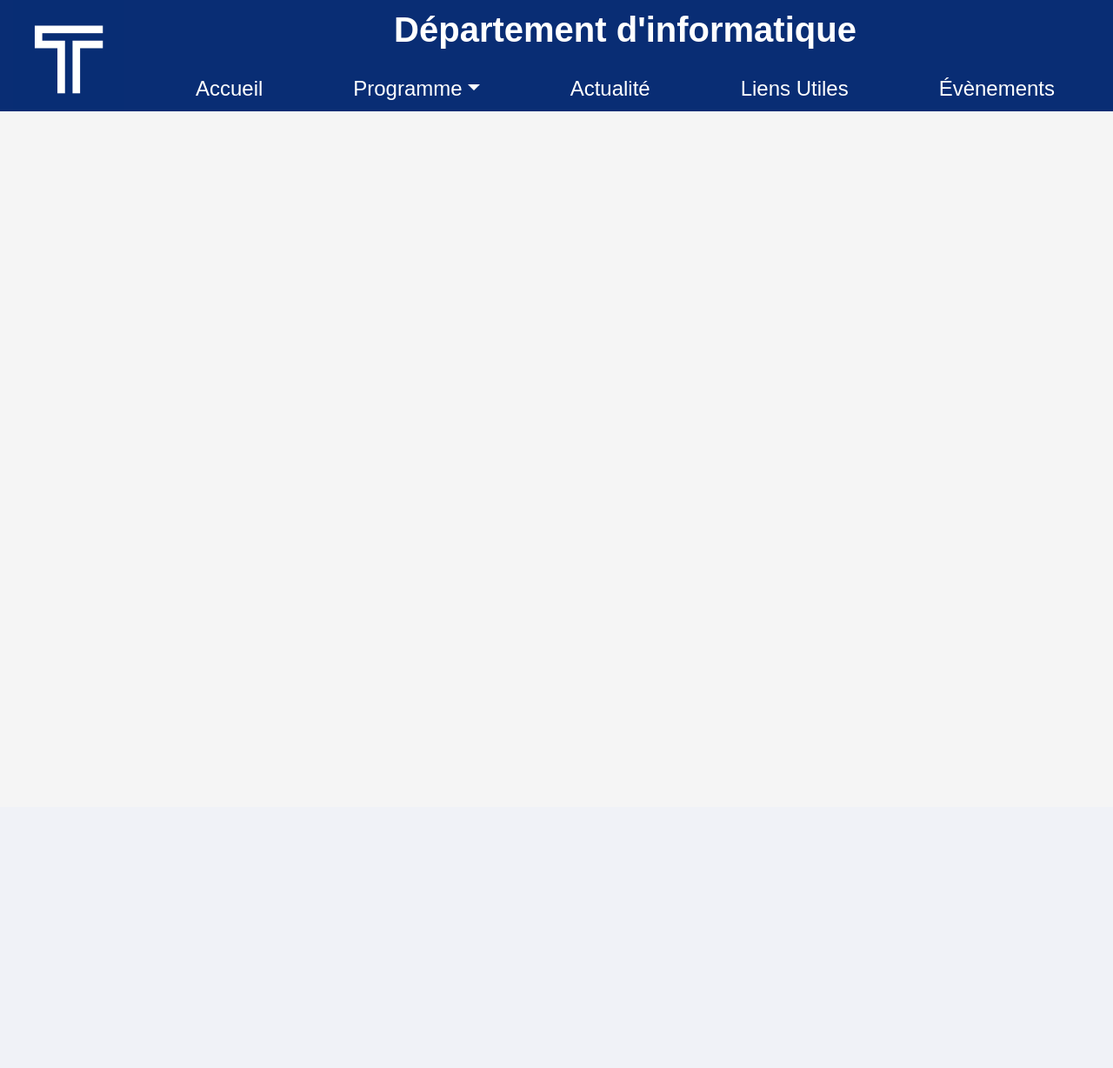
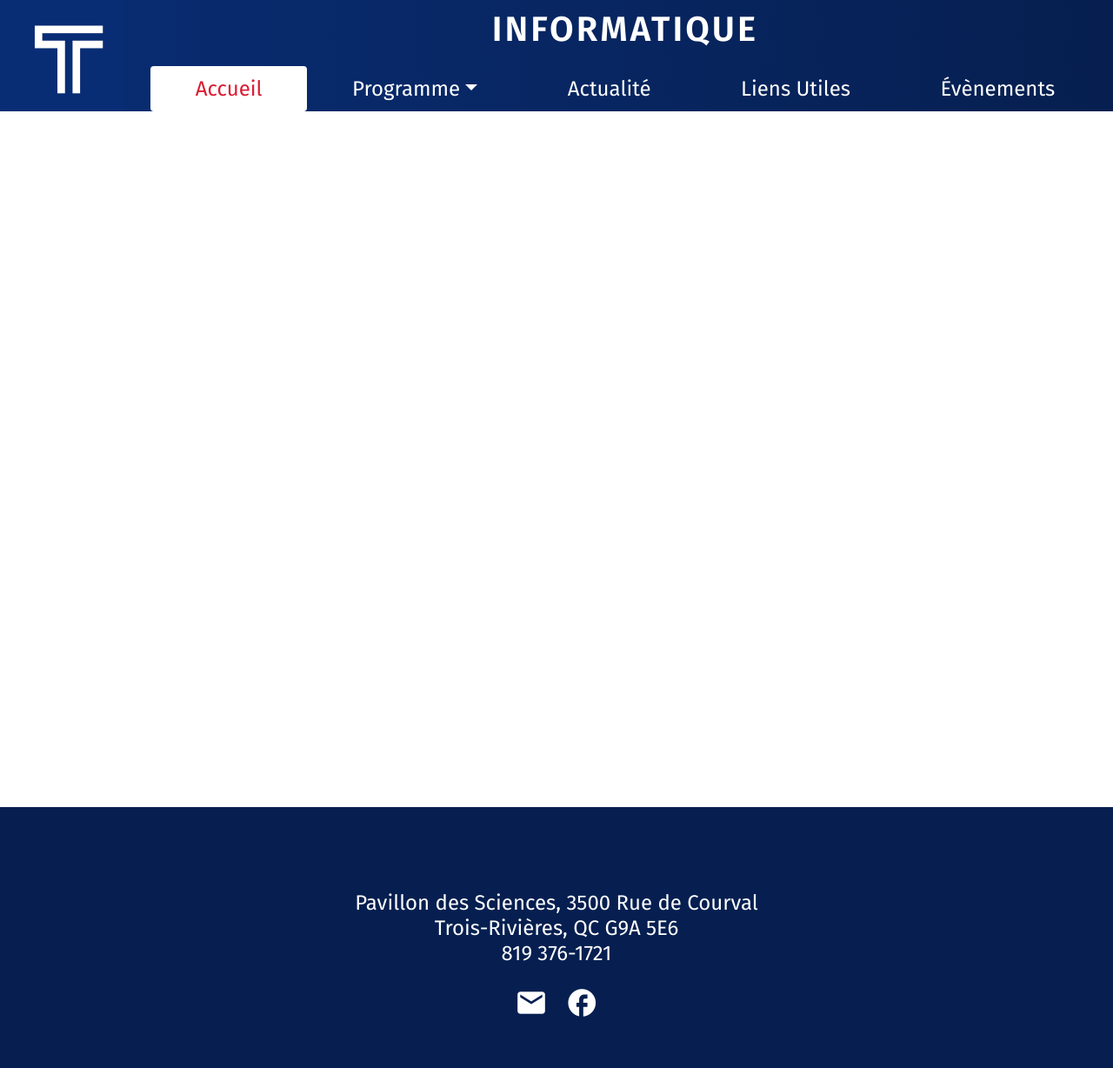
Before and after one commit to Kmont19/Projet-Web, a PHP site: page / in a window 1280 px wide. Shown: the whole page at 87% size. Before the commit the page ends 128 px from the top, so only its background shows below. Run offline with PHP 8.4, Linux system fonts and the light colour scheme; some libraries are stand-ins or nearby versions.

Commit message:
Pied de page et menu modifié (provisoire)

```diff
--- a/Accueil/accueil.css
+++ b/Accueil/accueil.css
@@ -1,11 +1,15 @@
 html, body {
     height: 100%;
     width: 100%;
+
 }
 
 .bloc-corps {
     display: flex;
     width: 100%;
     height: 100%;
-    background: #f5f5f5;
+    /*background-image: url("../Images/logo-diablos.jpg");
+    background-repeat: no-repeat;
+    background-position: center;
+    background-attachment: fixed;*/
 }
--- a/Menu/menu.css
+++ b/Menu/menu.css
@@ -1,9 +1,9 @@
 .container-fluid{
     height: 128px;
     width: 100%;
-    background-color: #092d74;
+    background-image: -webkit-linear-gradient(left, #092d74, #061f50);
     color: white;
-    Font-family:  "proxima-nova", Arial, Helvetica, sans-serif
+    font-family: "Fira Sans", sans-serif;
 }
 
 .bloc-logo {
@@ -21,8 +21,10 @@
     color: white;
     margin-top: 10px;
     text-align: center;
-    font-weight: 700;
+    font-weight: 600;
     font-size: 2.5rem;
+    text-transform: uppercase;
+    letter-spacing: 3px;
 }
 
 .container-fluid a {
@@ -37,30 +39,26 @@
 }
 
 a:hover {
-    background-color:white;
-    color: #092d74 !important;
-}
-
-.nav-pills .nav-link.active {
-    background-color:white !important;
-    color: #092d74 !important;
+    color:#da1a32 !important;
 }
 
 .nav-pills .nav-link.active,
 .nav-pills .show>.nav-link{
-    background-color:white !important;
-    color: #092d74 !important;
+    background-color:white   !important;
+    color: #da1a32 !important;
+    transition: 0.1s;
 }
 
 .dropdown-menu {
     width: 100%;
+    background-color: rgb(255, 255, 255) !important ;
 }
 
 .dropdown-item {
-    color: #092d74 !important;
+    color:  #da1a32 !important;
 }
 
 .dropdown-item:active {
-    background-color: #092d74 !important;
+    background-color: #061f50 !important;
     color: white !important;
 }
--- a/Menu/menu.html
+++ b/Menu/menu.html
@@ -12,11 +12,11 @@
                 </div>
                 <div class="col" id="titre">
                     <div class="row justify-content-center">
-                        <h1>Département d'informatique</h1>
+                        <h1>informatique</h1>
                     </div>
                         <ul class="nav nav-pills nav-fill justify-content-center">
                             <li class="nav-item">
-                                <a class="nav-link" id="Accueil" href="index.html">Accueil</a>
+                                <a class="nav-link active" id="Accueil" href="index.html">Accueil</a>
                             </li>
                             <li class="nav-item dropdown">
                                 <a class="nav-link dropdown-toggle" data-toggle="dropdown" role="button" aria-haspopup="true" aria-expanded="false" id="programme">Programme</a>
--- /dev/null
+++ b/Pied-Page/pied-page.css
@@ -0,0 +1,52 @@
+.bloc-pied {
+    height: 300px;
+    width: 100%;
+    background-color:  #061f50;
+    text-align: center;
+    font-family: "Fira Sans", sans-serif;
+    padding: 6em 0;
+}
+
+h4 {
+    font-size: 1.1em;
+    line-height: 1.5em;
+}
+
+.bloc-pied h4 {
+    font-weight: 400;
+    color: white;
+    margin: 0 0 1em 0;
+}
+
+ul.icons {
+    list-style: none;
+    padding-left: 0;
+}
+
+ul {
+    list-style: none;
+    margin: 0 0 2em 0;
+}
+
+ul.icons a{
+    display: inline-block;
+    height: 2.5em;
+    line-height: 2.5em;
+    padding: 0 0.5em;
+}
+
+.material-icons {
+    font-size: 38px;
+    color: white;
+    text-decoration: none;
+    border-bottom: none;
+    position: relative;
+}
+
+a {
+    transition: color 0.2s ease-in-out;
+}
+
+a:hover {
+    background-color: transparent;
+}
--- /dev/null
+++ b/Pied-Page/pied-page.html
@@ -0,0 +1,16 @@
+<!DOCTYPE html>
+<html lang="fr">
+    <body>
+        <footer class="bloc-pied">
+            <h4>
+                Pavillon des Sciences, 3500 Rue de Courval <br>
+                Trois-Rivières, QC G9A 5E6 <br>
+                819 376-1721
+            </h4>
+            <ul class="icons">
+                <a href="#"><i class="material-icons">email</i></a>
+                <a href="https://www.facebook.com/cegeptr/"><i class="material-icons">facebook</i></a>
+            </ul>
+        </footer>
+    </body>
+</html>
--- a/index.html
+++ b/index.html
@@ -7,18 +7,24 @@
         <title>Departement Informatique Cegep T-R</title>
         <meta charset="utf-8"/>
         <meta name="viewport" content="width=device-width, initial-scale=1">
+        <link href="https://fonts.googleapis.com/icon?family=Material+Icons" rel="stylesheet">
+        <link rel="preconnect" href="https://fonts.gstatic.com">
+        <link href="https://fonts.googleapis.com/css2?family=Fira+Sans:wght@400;600;700&display=swap" rel="stylesheet">
         <link rel="stylesheet" type="text/css" href="Menu/menu.css"/>
         <link rel="stylesheet" type="text/css" href="Accueil/accueil.css"/>
+        <link rel="stylesheet" type="text/css" href="Pied-Page/pied-page.css"/>
         <link rel="stylesheet" href="https://stackpath.bootstrapcdn.com/bootstrap/4.1.3/css/bootstrap.min.css" integrity="sha384-MCw98/SFnGE8fJT3GXwEOngsV7Zt27NXFoaoApmYm81iuXoPkFOJwJ8ERdknLPMO" crossorigin="anonymous">
     </head>
     <body>
         <div id="menu"></div>
         <div class="bloc-corps"></div>
+        <div id="piedPage"></div>
     </body>
 </html>
 
 <script>
     $(document).ready(function() {
         $("#menu").load("Menu/menu.html")
+        $("#piedPage").load("Pied-Page/pied-page.html")
     })
 </script>
```
Also changed, not shown: Accueil/carrousel.css (added, +51 -0 lines), Images/logo-diablos.jpg (added).
